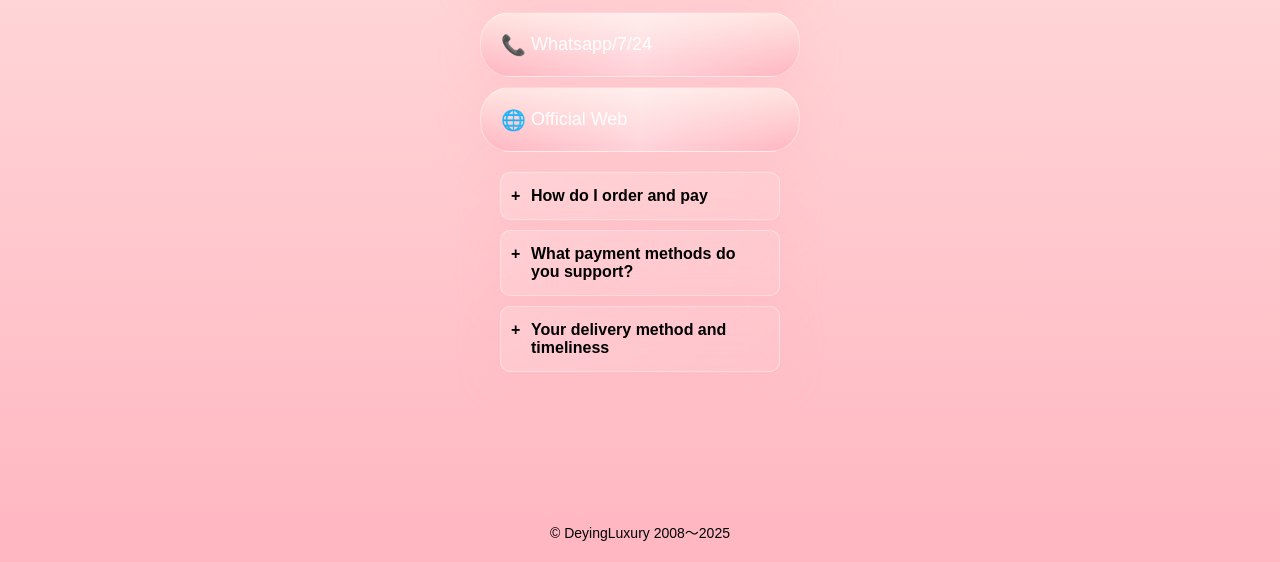
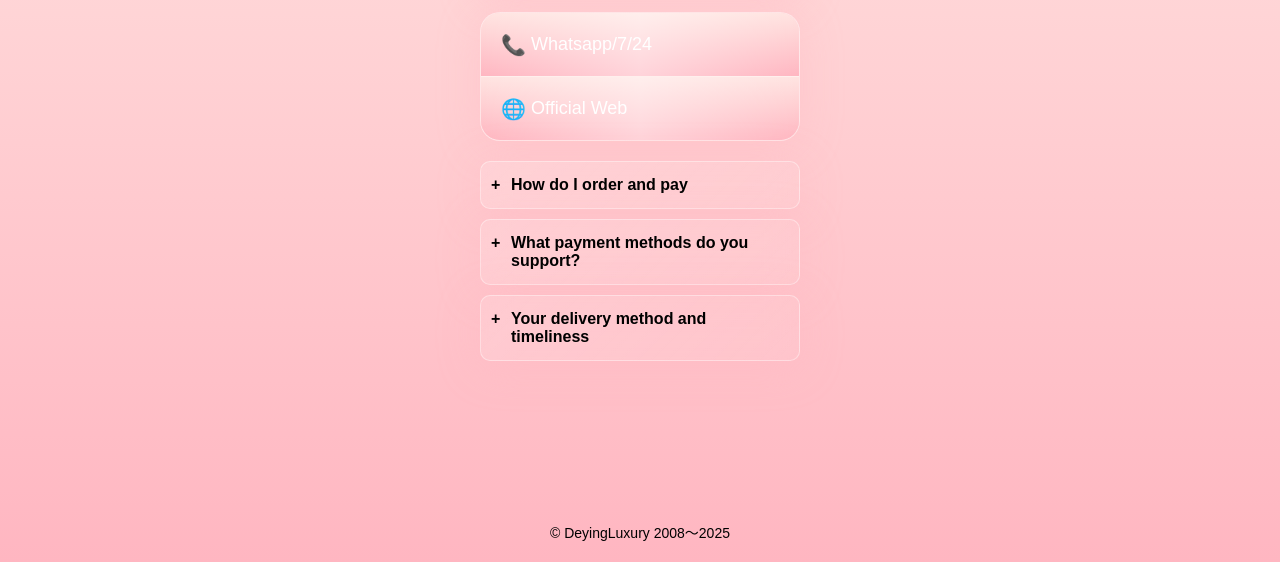
Before and after one commit to bestElysia/luodi2, a plain HTML site: page index.html in a window 1280 px wide. Shown: the part 278-840 px from the top of the page. Drawn offline with Linux system fonts and the light colour scheme.

Commit message:
更新 index.html

```diff
--- a/index.html
+++ b/index.html
@@ -53,26 +53,37 @@
             font-size: 16px;
             margin: 5px 0 20px;
         }
+        .contacts {
+            background: linear-gradient(135deg, rgba(255, 255, 255, 0.15), rgba(255, 255, 255, 0.05));
+            border-radius: 20px;
+            backdrop-filter: blur(15px);
+            border: 1px solid rgba(255, 255, 255, 0.4);
+            box-shadow: 0 6px 40px rgba(0, 0, 0, 0.15);
+            animation: breathing 3s ease-in-out infinite;
+            transition: transform 0.3s ease;
+            margin-bottom: 15px;
+            overflow: hidden;
+        }
+        .contacts:hover {
+            transform: translateY(-2px);
+        }
         .button {
             display: block;
             background: linear-gradient(to bottom, #FFE4E1, #FFB6C1);
             color: #fff;
             padding: 21px;
-            margin: 10px 0;
-            border-radius: 30px;
             text-decoration: none;
             font-size: 18px;
             position: relative;
             padding-left: 50px;
-            backdrop-filter: blur(15px);
-            border: 1px solid rgba(255, 255, 255, 0.4);
-            box-shadow: 0 6px 40px rgba(0, 0, 0, 0.15);
-            animation: breathing 3s ease-in-out infinite;
-            transition: transform 0.3s ease;
+            border-bottom: 1px solid rgba(255, 255, 255, 0.4);
             overflow: hidden;
         }
+        .button:last-child {
+            border-bottom: none;
+        }
         .button:hover {
-            transform: translateY(-2px);
+            background: linear-gradient(to bottom, #FFDAB9, #FFA07A);
         }
         .button::before {
             content: '';
@@ -100,7 +111,7 @@
         }
         .faq {
             margin-top: 20px;
-            padding: 0 20px;
+            padding: 0;
         }
         details {
             background: linear-gradient(135deg, rgba(255, 255, 255, 0.15), rgba(255, 255, 255, 0.05));
@@ -197,8 +208,10 @@
             <h1 class="title">DeyingLuxury</h1>
             <p class="subtitle">to order pls contact us</p>
         </div>
-        <a href="https://wa.me/8613341518603?text=hello%20I%20am%20interested%20in%20luxury%20goods%2C%20please%20send%20me%20hot-selling%20products" class="button whatsapp">Whatsapp/7/24</a>
-        <a href="https://deyingluxury.com" class="button web">Official Web</a>
+        <div class="contacts">
+            <a href="https://wa.me/8613341518603?text=hello%20I%20am%20interested%20in%20luxury%20goods%2C%20please%20send%20me%20hot-selling%20products" class="button whatsapp">Whatsapp/7/24</a>
+            <a href="https://deyingluxury.com" class="button web">Official Web</a>
+        </div>
         <div class="faq">
             <details>
                 <summary>How do I order and pay</summary>
```
